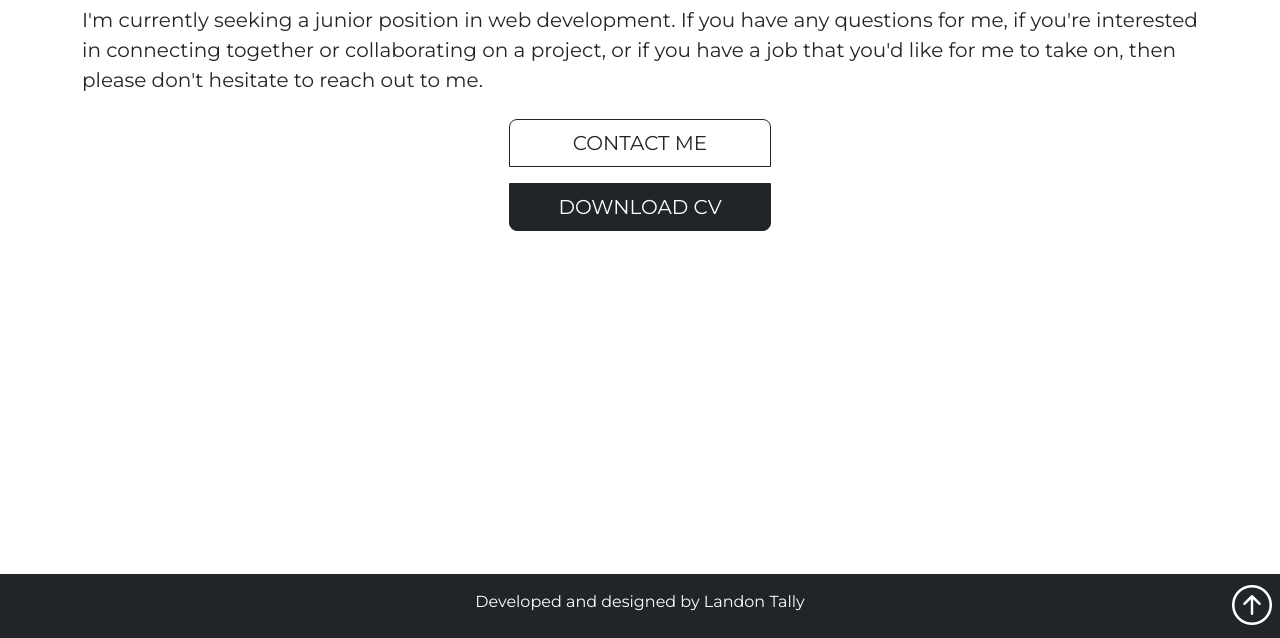
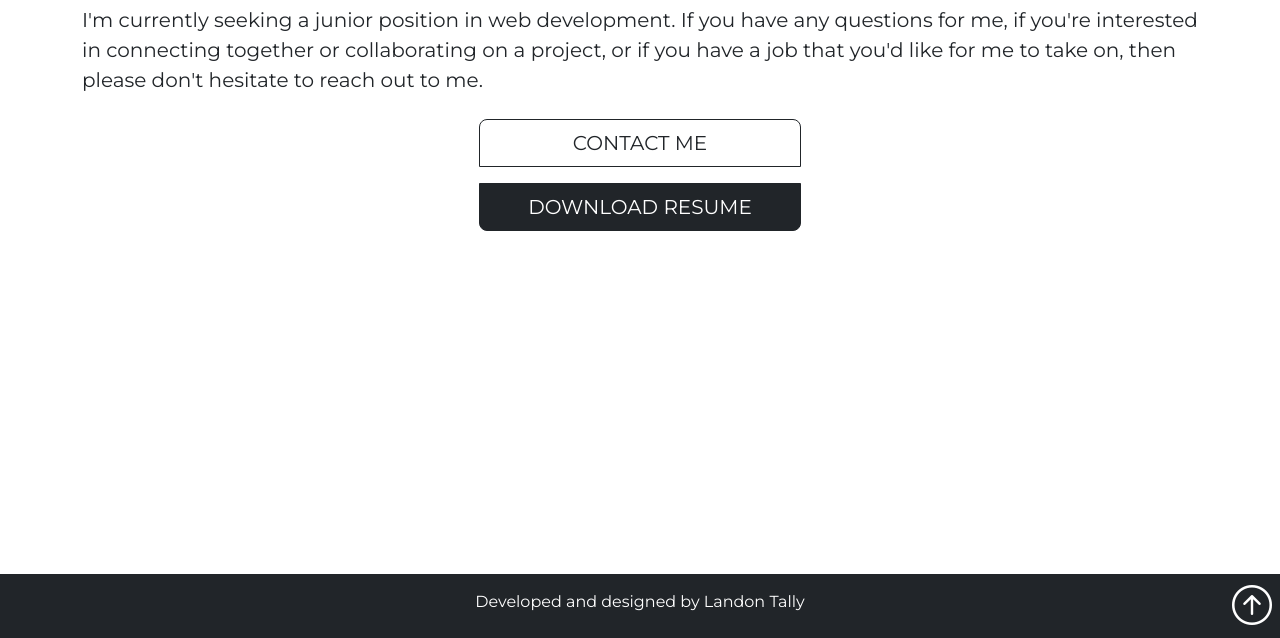
Before and after one commit to landontally/portfolio, a plain HTML site: page index.html in a window 1280 px wide. Shown: the part 3337-3975 px from the top of the page. Drawn offline with nearby package versions, Linux system fonts and the light colour scheme.

Commit message:
updated download link cv to resume

```diff
--- a/index.html
+++ b/index.html
@@ -321,7 +321,7 @@
       <div class="col-12 d-flex justify-content-center align-items-center" data-aos="fade-up" data-aos-duration="1300" data-aos-once="true">
         <div class="btn-group-vertical" role="group">
           <a href="mailto:“landonraytally@gmail.com”" class="btn btn-outline-dark btn-lg text-uppercase px-5 my-2">Contact Me</a>
-          <a href="#" class="btn btn-dark btn-lg text-uppercase px-5 my-2">Download CV</a>
+          <a href="/docs/Resume.pdf" class="btn btn-dark btn-lg text-uppercase px-5 my-2" download>Download Resume</a>
         </div>
       </div>
     </div>
```
